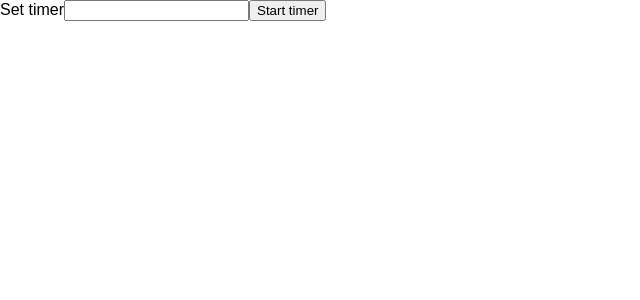
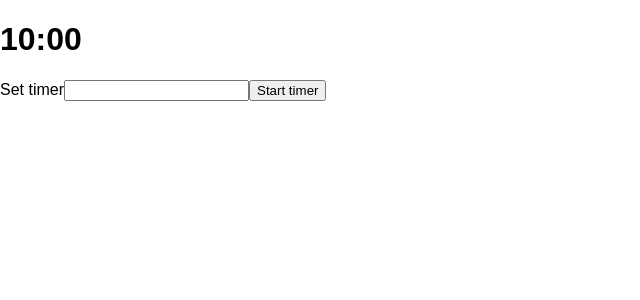
Before and after one commit to thinkful-ei23/burke-timothy-react-app, a React (Create React App) app: page / in a window 1280 px wide. Shown: the top 300 px of the page, without its empty margins (0-640 px from the left). Built offline with nearby package versions, Linux system fonts and the light colour scheme.

Commit message:
added timer component

```diff
--- a/src/App.js
+++ b/src/App.js
@@ -2,6 +2,7 @@
 
 import React from 'react';
 import Input from './Input';
+import Timer from './Timer';
 
 export default class App extends React.Component {
   constructor(props){
@@ -11,7 +12,10 @@
 
   render() {
     return (
-      <Input />
+      <div>
+        <Timer />
+        <Input />
+      </div>
     );
 
   }
--- /dev/null
+++ b/src/Timer.js
@@ -0,0 +1,11 @@
+'use strict';
+
+import React from 'react';
+
+export default function Timer(){
+
+  return (
+    <h1>10:00</h1>
+  )
+
+}
```
